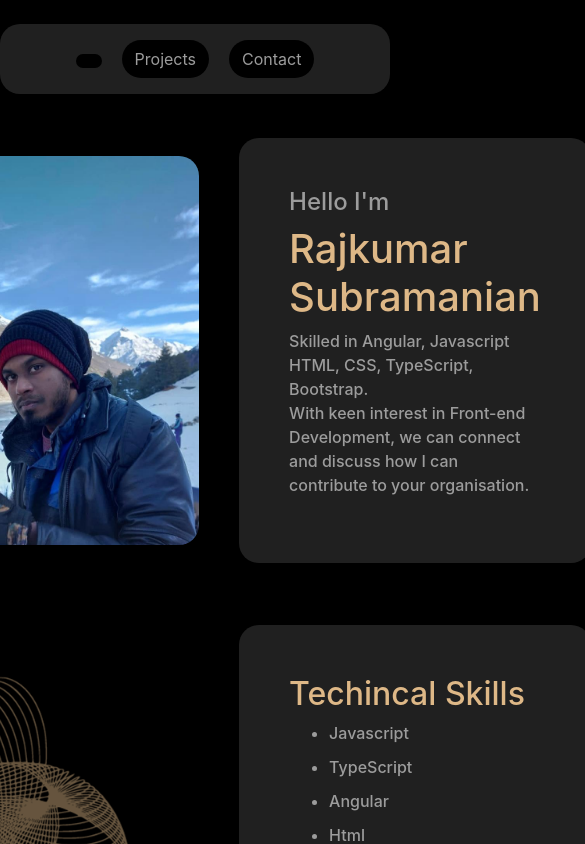
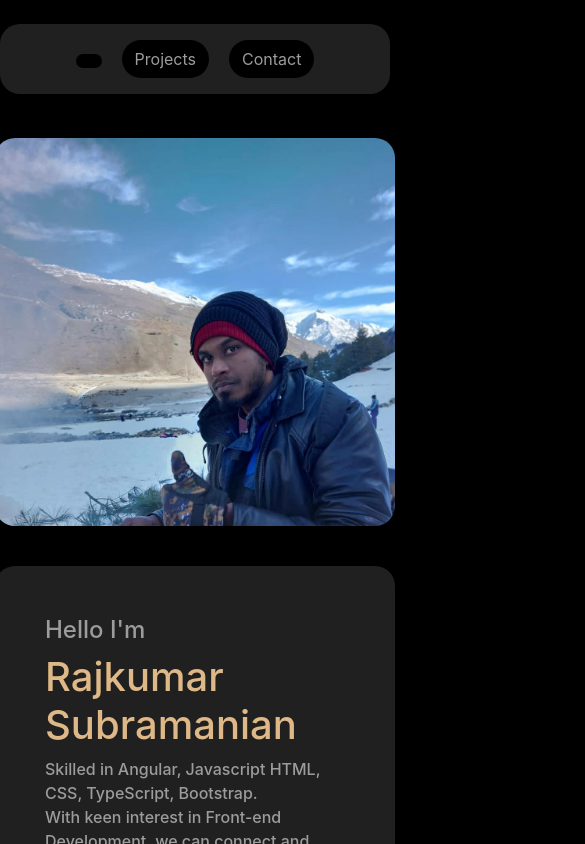
Before and after one commit to codercrocs/Rajkumar-portfolio, an Angular app: page / in a window 390 px wide. Shown: the top 844 px of the page, 585 px wide, since content can reach past the window. Built offline with nearby package versions, Linux system fonts and the light colour scheme; some icons are missing.

Commit message:
updated home component with media queries

```diff
--- a/src/home/home.component.css
+++ b/src/home/home.component.css
@@ -26,3 +26,9 @@
   grid-template-columns: repeat(1, 1fr);
   gap: 10px;
 }
+
+@media screen and (max-width: 600px) {
+  .container {
+    grid-template-columns: 1fr;
+  }
+}
```
